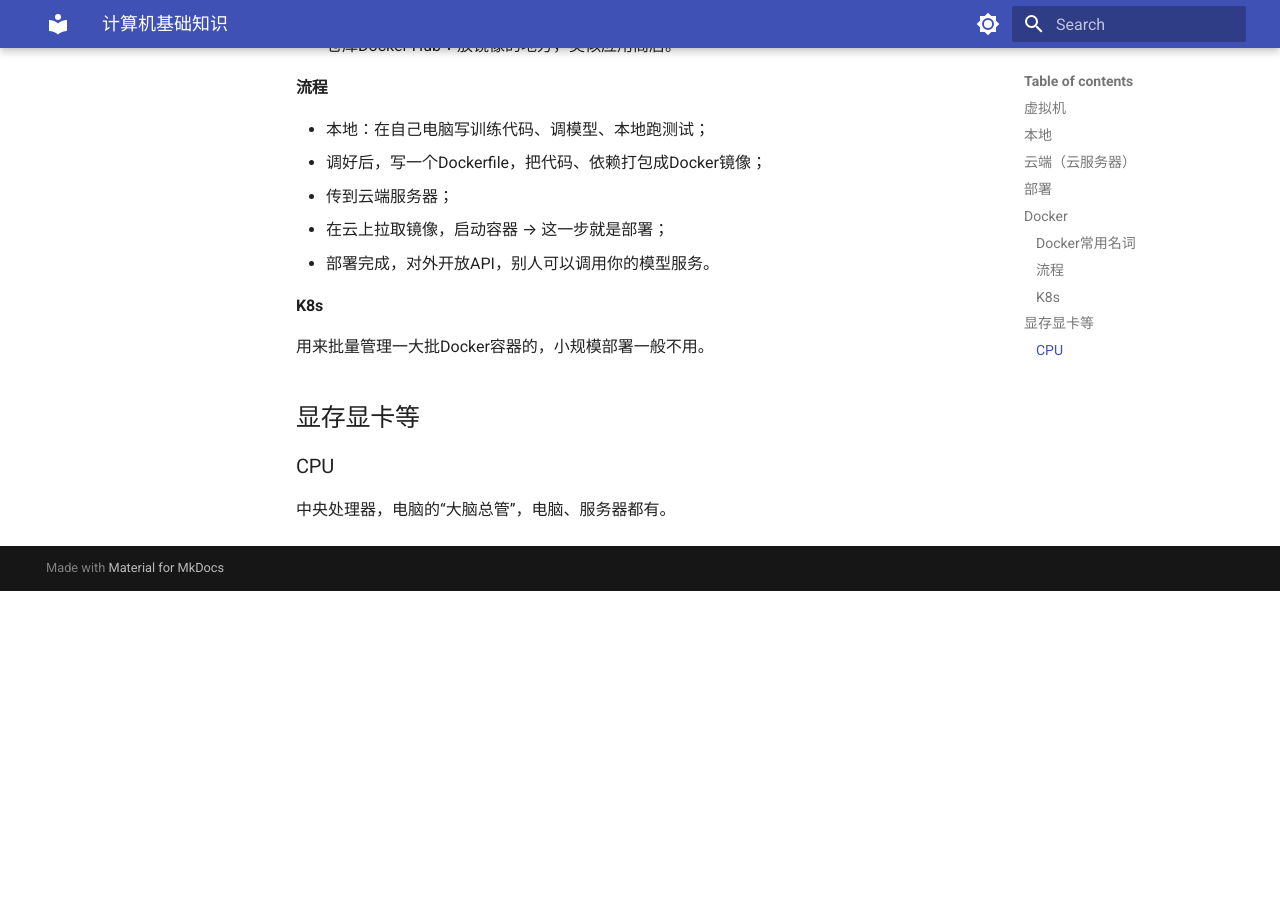
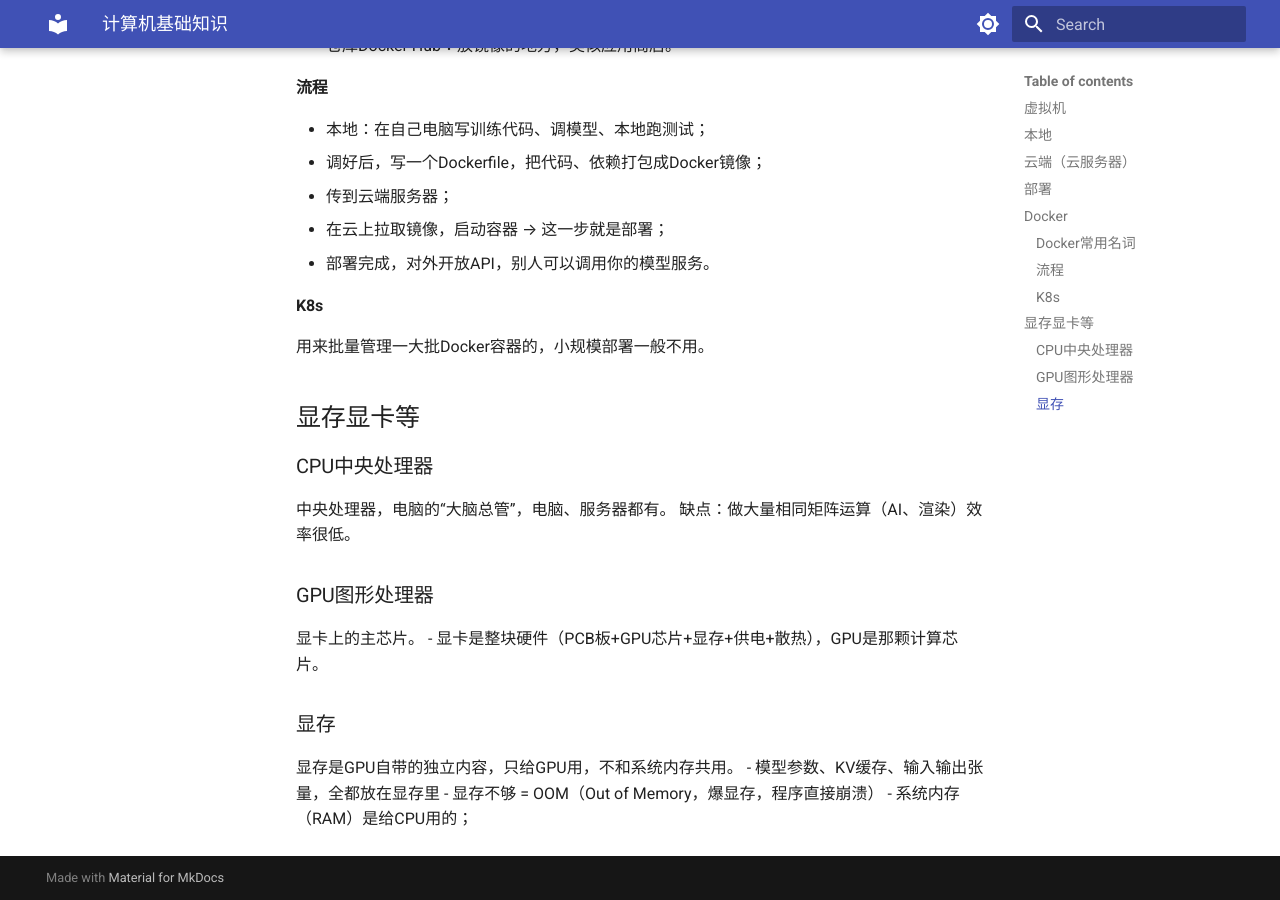
Before and after one commit to LXXXR0/LLM-finetuning, an MkDocs documentation site: the page built from docs/计算机基础知识.md, in a window 1280 px wide and 900 px high, scrolled down 1136 px. Built offline with MkDocs 1.6.1 and Material for MkDocs 9.7.7, drawn with Linux system fonts in a browser that asks for light colours; before the commit the page ends 1727 px from its top, so only the background shows below that.

Commit message:
Update 计算机基础知识.md

```diff
--- a/docs/计算机基础知识.md
+++ b/docs/计算机基础知识.md
@@ -43,5 +43,16 @@ Docker就是解决这个问题的工具：
 
 
 ## 显存显卡等
-### CPU
+### CPU中央处理器
 中央处理器，电脑的“大脑总管”，电脑、服务器都有。
+缺点：做大量相同矩阵运算（AI、渲染）效率很低。
+
+### GPU图形处理器
+显卡上的主芯片。
+- 显卡是整块硬件（PCB板+GPU芯片+显存+供电+散热），GPU是那颗计算芯片。
+
+### 显存
+显存是GPU自带的独立内容，只给GPU用，不和系统内存共用。
+- 模型参数、KV缓存、输入输出张量，全都放在显存里
+- 显存不够 = OOM（Out of Memory，爆显存，程序直接崩溃）
+- 系统内存（RAM）是给CPU用的；
```
